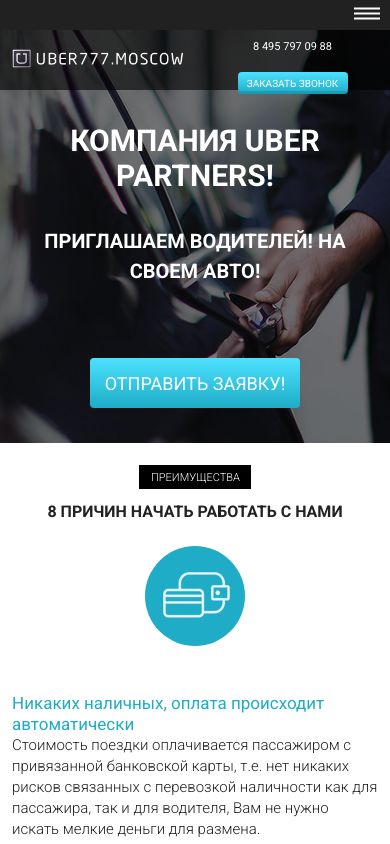
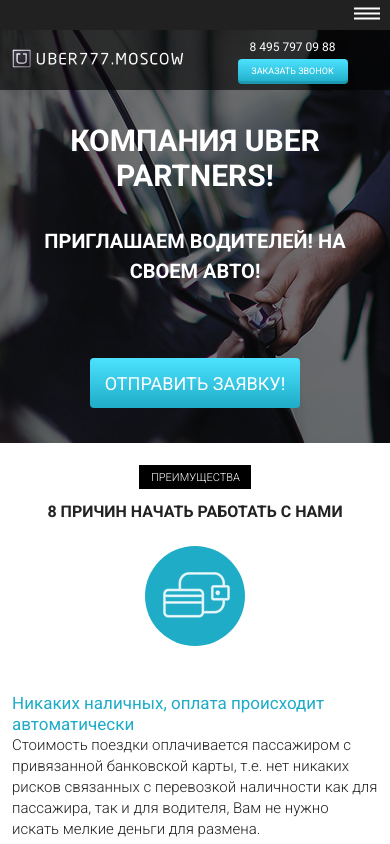
Before and after one commit to mi6ut04ka/mi6ut04ka.github.io, a plain HTML site: page index.html in a window 390 px wide. Shown: the top 844 px of the page. Drawn offline with Linux system fonts and the light colour scheme.

Commit message:
Update style.css

```diff
--- a/css/style.css
+++ b/css/style.css
@@ -755,8 +755,7 @@
     margin-top: 16px;
   }
   .subheader_phone {
-    height: 25px;
-    font-size: 11px;
+    font-size: 12px;
     font-weight: 400;
     text-transform: uppercase;
     margin-top: 11px;
@@ -764,8 +763,8 @@
   .subheader_btn {
     margin-top: 6px;
     width: 110px;
-    height: 22px;
-    font-size: 10px;
+    height: 25px;
+    font-size: 9px;
   }
   .subheader_btn:hover {
     background-image: linear-gradient(to top, #1eacc7 0%, #4ce2ff 100%);
```
